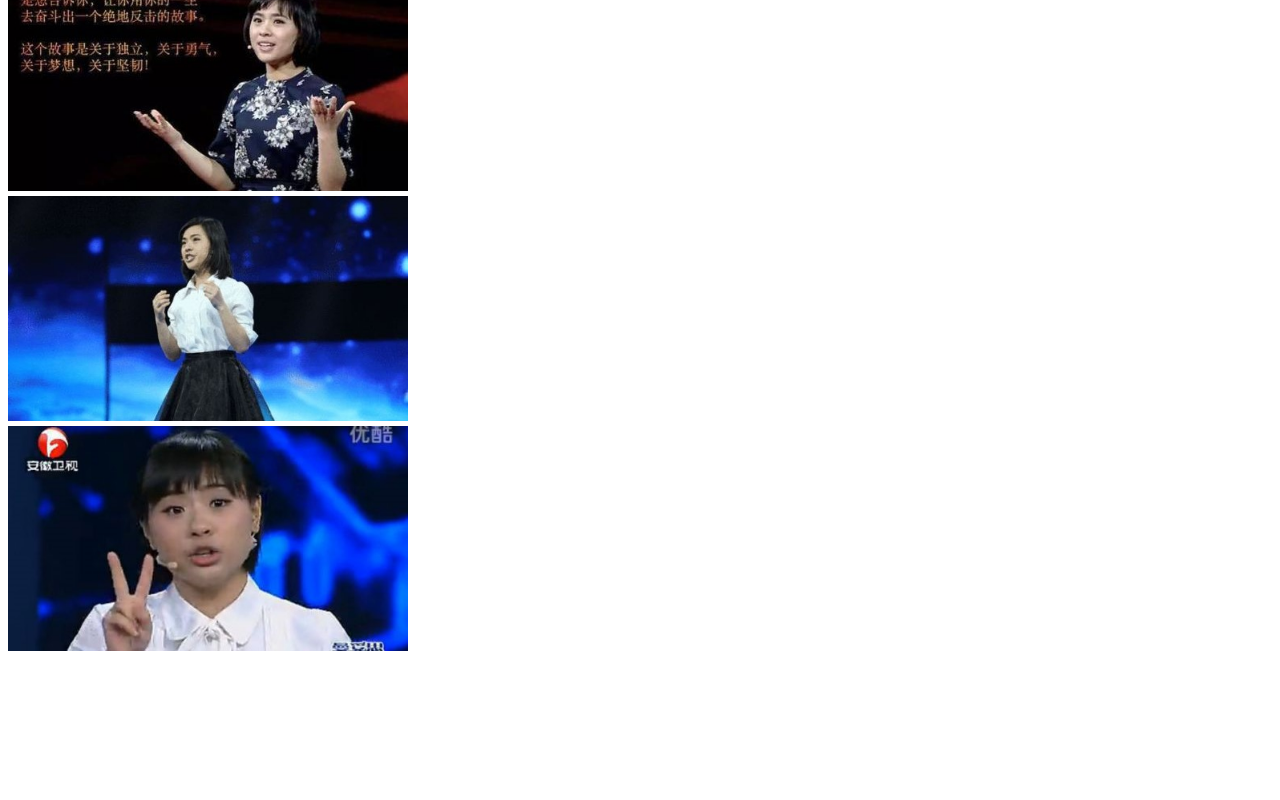
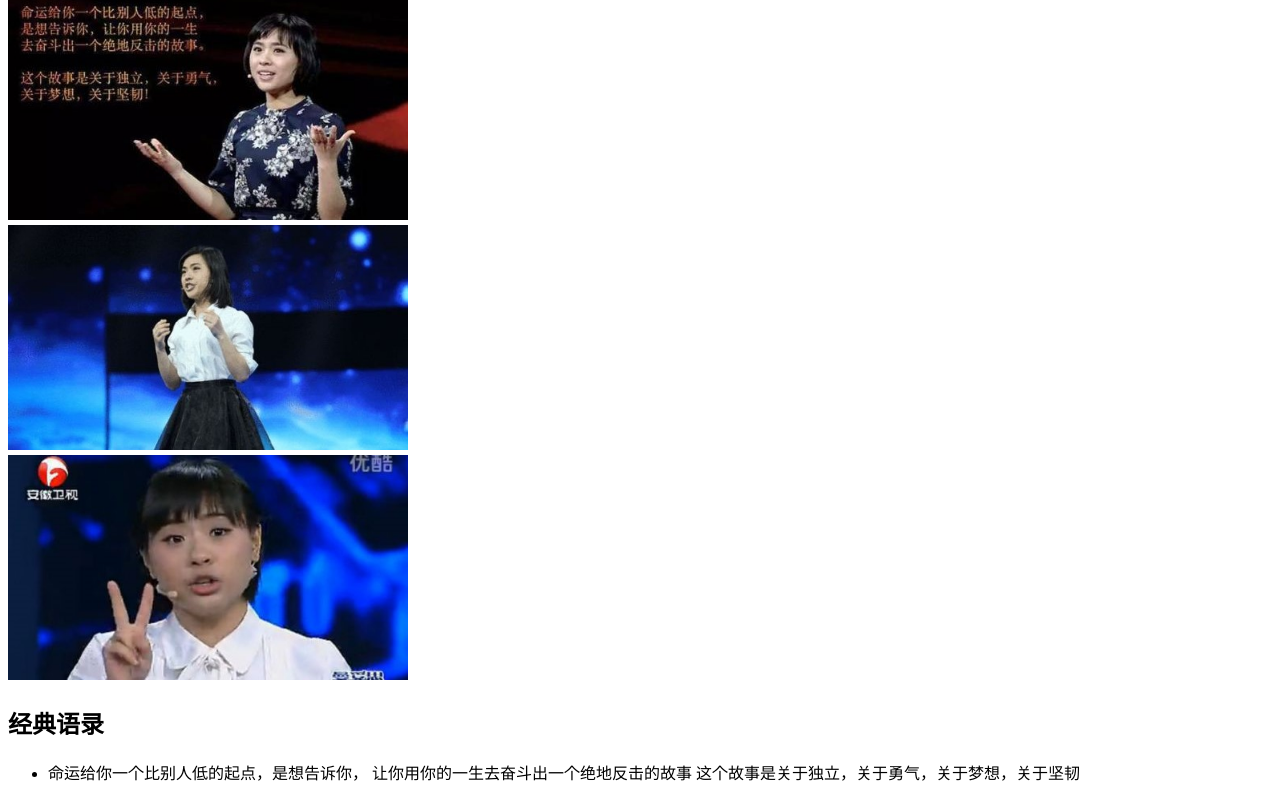
Before and after one commit to KerryYang1996/liuyuanyuan, a plain HTML site: page index.html in a window 1280 px wide. Shown: the part 1593-2393 px from the top of the page. Before the commit the page ends 2257 px from the top, so only its background shows below. Drawn offline with Linux system fonts and the light colour scheme.

Commit message:
添加经典语录

```diff
--- a/index.html
+++ b/index.html
@@ -45,6 +45,11 @@
             <strong>超级演说家现场照片</strong>
           </a>
         </li>
+        <li>
+            <a href="#classical sentence" target="_blank">
+              <strong> 个人简介</strong>
+            </a>
+          </li>
       </ul>
     </nav>
     <section>
@@ -116,5 +121,14 @@
         </a>
       </div>
     </section>
+    <section>
+        <h2 id="classical sentence">经典语录</h2>
+        <ul>
+            <li>命运给你一个比别人低的起点，是想告诉你，
+                让你用你的一生去奋斗出一个绝地反击的故事
+                这个故事是关于独立，关于勇气，关于梦想，关于坚韧
+            </li>
+        </ul>
+    </section>
   </body>
 </html>
```
